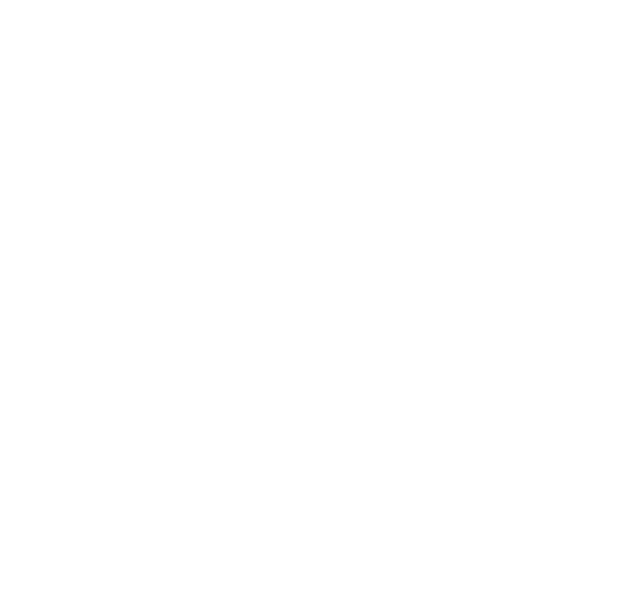
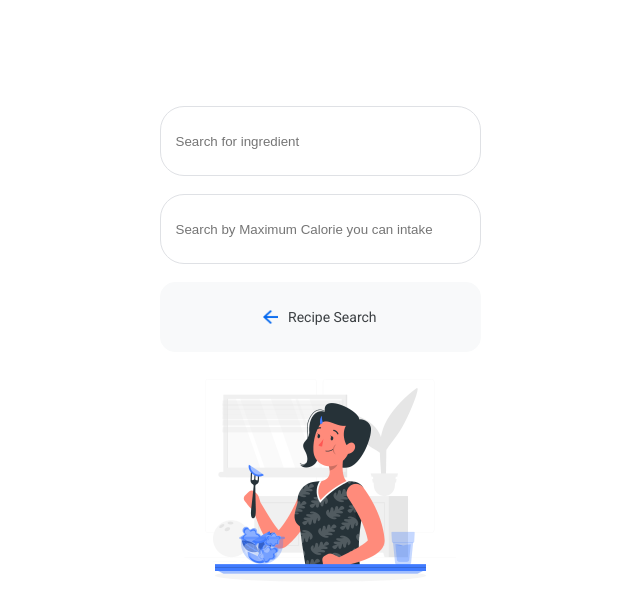
Before and after one commit to Lincoln-Madaraka/Fitness_web_app-FRONTEND, a React (Vite) app: page /recepie in a window 1280 px wide. Before the commit this address had no page. Shown: the top 612 px of the page, without its empty margins (320-960 px from the left). Built offline with nearby package versions, Linux system fonts and the light colour scheme.

Commit message:
ui of recpie search

```diff
--- a/src/App.jsx
+++ b/src/App.jsx
@@ -3,10 +3,11 @@
   Route,
   BrowserRouter,
 } from "react-router-dom";
-import LoginForm from "./pages/LogIn"
-import Page from "./pages/LandingPage"
-import Register from "./pages/SignIn"
-import Quiz from "./pages/Quiz"
+import LoginForm from "./pages/LogIn";
+import Page from "./pages/LandingPage";
+import Register from "./pages/SignIn";
+import Quiz from "./pages/Quiz";
+import Recepie from "./pages/Recepie";
 
 function App() {
 
@@ -17,6 +18,7 @@
     <Route path="/form" element={<LoginForm />}/>
     <Route path="/register" element={<Register/>}/>
     <Route path="/quiz" element={<Quiz/>}/>
+    <Route path="/recepie" element={<Recepie/>}/>
     </Routes>
     </BrowserRouter>
   );
--- a/src/global.css
+++ b/src/global.css
@@ -1,4 +1,4 @@
-@import url("https://fonts.googleapis.com/css2?family=Inter:wght@300;400;500;600;700&display=swap");
+/* @import url("https://fonts.googleapis.com/css2?family=Inter:wght@300;400;500;600;700&display=swap");
 @import url("https://fonts.googleapis.com/css2?family=Roboto:wght@200;400;500;600&display=swap");
 @tailwind base;
 @tailwind components;
@@ -11,4 +11,17 @@
 ::before,
 ::after {
   border-width: 0;
+} */
+@import url("https://fonts.googleapis.com/css2?family=Roboto:wght@200;400;500;600&display=swap");
+@import url("https://fonts.googleapis.com/css2?family=Inter:wght@300;400;500;600;700;800&display=swap");
+@tailwind base;
+@tailwind components;
+@tailwind utilities;
+body {
+  @apply leading-[normal] m-0;
 }
+*,
+::before,
+::after {
+  border-width: 0;
+}
--- /dev/null
+++ b/src/pages/Recepie.jsx
@@ -0,0 +1,39 @@
+const Recepie = () => {
+  return (
+    <div className="relative bg-white w-full overflow-hidden flex flex-col py-[100px] px-[157px] box-border items-center justify-center">
+      <div className="self-stretch flex flex-col items-center justify-start gap-[15px]">
+        <form className="w-[321px] flex flex-col pt-1.5 px-0 pb-3 box-border items-center justify-center gap-[18px]">
+          <input
+            className="bg-white self-stretch rounded-3xl box-border h-[70px] shrink-0 flex flex-row py-2.5 px-[15px] items-start justify-start border-[1px] border-solid border-gainsboro-300"
+            type="text"
+            placeholder="Search for ingredient"
+            required
+          />
+          <input
+            className="bg-white self-stretch rounded-3xl box-border h-[70px] shrink-0 flex flex-row py-2.5 px-[15px] items-start justify-start border-[1px] border-solid border-gainsboro-300"
+            type="text"
+            placeholder="Search by Maximum Calorie you can intake"
+            required
+          />
+          <button className="cursor-pointer py-1 px-[18px] bg-whitesmoke-100 self-stretch rounded-[15px] box-border h-[70px] shrink-0 flex flex-row items-center justify-center gap-[10px] border-[1px] border-solid border-whitesmoke-100 lg:hover:shadow-[0px_4px_4px_rgba(0,_0,_0,_0.25)]">
+            <img
+              className="relative w-[14.58px] h-[14.58px] shrink-0 object-cover"
+              alt=""
+              src="/vector@2x.png"
+            />
+            <div className="relative text-sm leading-[27px] font-roboto text-darkslategray text-center">
+              Recipe Search
+            </div>
+          </button>
+        </form>
+        <img
+          className="relative w-[272px] h-[202.67px] shrink-0 object-cover"
+          alt=""
+          src="/recepie/eating.png"
+        />
+      </div>
+    </div>
+  );
+};
+
+export default Recepie;
--- a/tailwind.config.cjs
+++ b/tailwind.config.cjs
@@ -1,11 +1,69 @@
+// /** @type {import('tailwindcss').Config} */
+// module.exports = {
+
+//   content: ["./src/**/*.{js,jsx,ts,tsx}"],
+//   theme: {
+//     extend: {
+//       colors: {
+//         white: "#fff",
+//         gray: {
+//           "100": "#7e7e7e",
+//           "200": "#111",
+//           "500": "rgba(0, 0, 0, 0.6)",
+//           "600": "rgba(0, 0, 0, 0.9)",
+//           "700": "rgba(0, 0, 0, 0.35)",
+//           "800": "rgba(0, 0, 0, 0.75)",
+//           "900": "rgba(255, 255, 255, 0)",
+//           "1000": "rgba(0, 0, 0, 0.87)",
+//         },
+//         whitesmoke: "#ebebf0",
+//         royalblue: "#0066ee",
+//         dimgray: "#6c6c70",
+//         gainsboro: { "100": "#dadce0", "200": "#d8d8dc" },
+//         dodgerblue: "#0a66c2",
+//         darkslategray: "#3c4043",
+//         sienna: "#8f5849",
+//         lightgray: "#cdcfd2",
+//       },
+//       fontFamily: { inter: "Inter", roboto: "Roboto" },
+//       borderRadius: { "25xl": "44px", "113xl": "132px", xl: "20px" },
+//     },
+//     fontSize: {
+//       "2xs": "11px",
+//       xl: "20px",
+//       "29xl": "48px",
+//       base: "16px",
+//       "11xl": "30px",
+//       "17xl": "36px",
+//       "49xl": "68px",
+//       "21xl": "40px",
+//       smi: "13px",
+//       sm: "14px",
+//       mini: "15px",
+//       xs: "12px",
+//     },
+//     screens: {
+//       lg: { max: "1200px" },
+//       md: { max: "960px" },
+//       sm: { max: "420px" },
+//     },
+//   },
+//   corePlugins: { preflight: false },
+// };
+
 /** @type {import('tailwindcss').Config} */
 module.exports = {
-
   content: ["./src/**/*.{js,jsx,ts,tsx}"],
   theme: {
     extend: {
       colors: {
         white: "#fff",
+        whitesmoke: { "100": "#f8f9fa", "200": "#ebebf0" },
+        darkslategray: "#3c4043",
+        gainsboro: { "100": "#dadce0", "200": "#d8d8dc", "300": "#dfe1e5" },
+        royalblue: "#0066ee",
+        orange: "#fbbc05",
+        black: "#000",
         gray: {
           "100": "#7e7e7e",
           "200": "#111",
@@ -16,36 +74,32 @@
           "900": "rgba(255, 255, 255, 0)",
           "1000": "rgba(0, 0, 0, 0.87)",
         },
-        whitesmoke: "#ebebf0",
-        royalblue: "#0066ee",
         dimgray: "#6c6c70",
-        gainsboro: { "100": "#dadce0", "200": "#d8d8dc" },
         dodgerblue: "#0a66c2",
-        darkslategray: "#3c4043",
+        lightgray: "#cdcfd2",
         sienna: "#8f5849",
-        lightgray: "#cdcfd2",
       },
-      fontFamily: { inter: "Inter", roboto: "Roboto" },
-      borderRadius: { "25xl": "44px", "113xl": "132px", xl: "20px" },
+      fontFamily: { roboto: "Roboto", inter: "Inter" },
+      borderRadius: { lg: "18px", xl: "20px", "3xs": "10px" },
     },
     fontSize: {
+      sm: "14px",
+      lg: "18px",
+      "11xl": "30px",
       "2xs": "11px",
       xl: "20px",
       "29xl": "48px",
       base: "16px",
-      "11xl": "30px",
       "17xl": "36px",
       "49xl": "68px",
-      "21xl": "40px",
       smi: "13px",
-      sm: "14px",
       mini: "15px",
-      xs: "12px",
     },
     screens: {
       lg: { max: "1200px" },
-      md: { max: "960px" },
+      md: { max: "768px" },
       sm: { max: "420px" },
+      mq600: { raw: "screen and (max-width: 600px)" },
     },
   },
   corePlugins: { preflight: false },
```
Also changed, not shown: public/recepie/eating.png (added).
